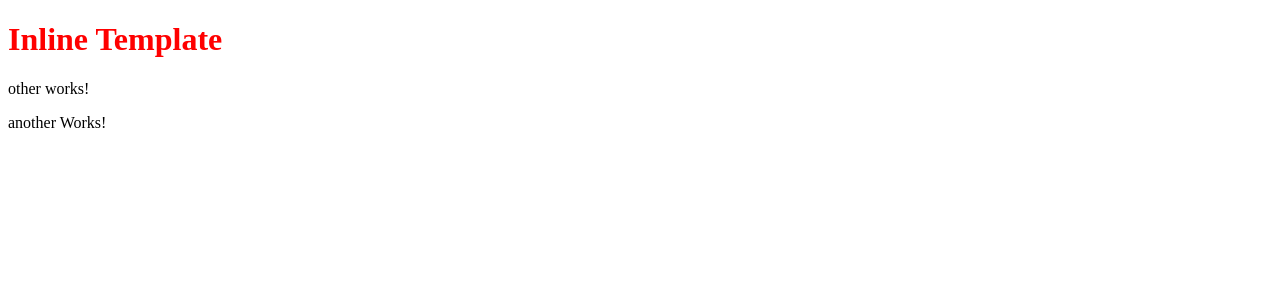
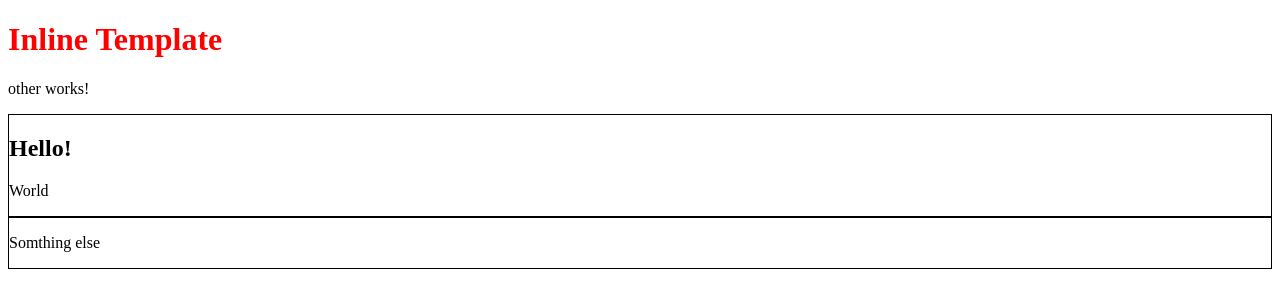
Before and after one commit to Jack-Valentine/NG_Study, an Angular app: page / in a window 1280 px wide. Shown: the top 308 px of the page. Built offline with nearby package versions, Linux system fonts and the light colour scheme.

Commit message:
multiple component lesson code
chapter 16 using multiple component lesson code

```diff
--- a/src/app/app.component.ts
+++ b/src/app/app.component.ts
@@ -4,7 +4,15 @@ import { Component } from '@angular/core';
   selector: 'app-root',
   template: '<h1>Inline Template</h1>' +
   '<fa-other></fa-other>' +
-  '<fa-another></fa-another>',
+  '<fa-another>' +
+    '<div>' +
+    '<h2>Hello!</h2>'+
+    '<p>World</p>' +
+    '</div>'+
+  '</fa-another>' +
+  '<fa-another>' +
+    '<p>Somthing else</p>' +
+  '</fa-another>',
   styles: ['h1 { color: red;}']
 })
 export class AppComponent {
--- a/src/app/other/another.component.ts
+++ b/src/app/other/another.component.ts
@@ -3,11 +3,11 @@ import { Component, OnInit } from '@angular/core';
 @Component({
   selector: 'fa-another',
   template: `
-    <p>
-      another Works!
-    </p>
+    <article>
+      <ng-content></ng-content>
+    </article>
   `,
-  styles: []
+  styles: ['article { border: 1px solid black;}']
 })
 export class AnotherComponent implements OnInit {
 
```
